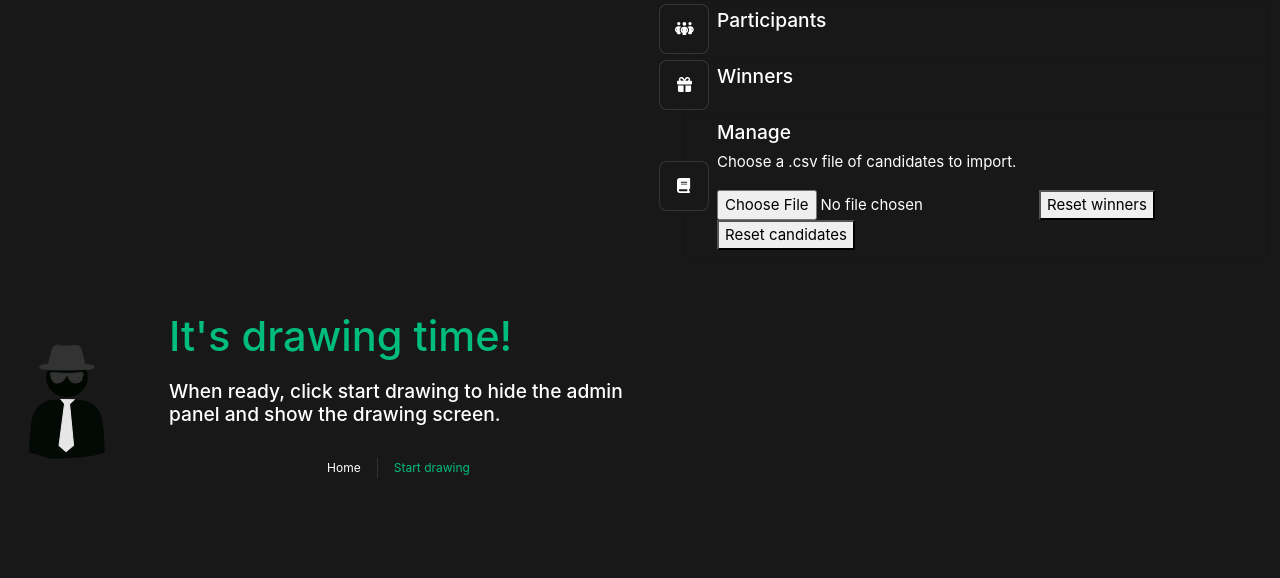
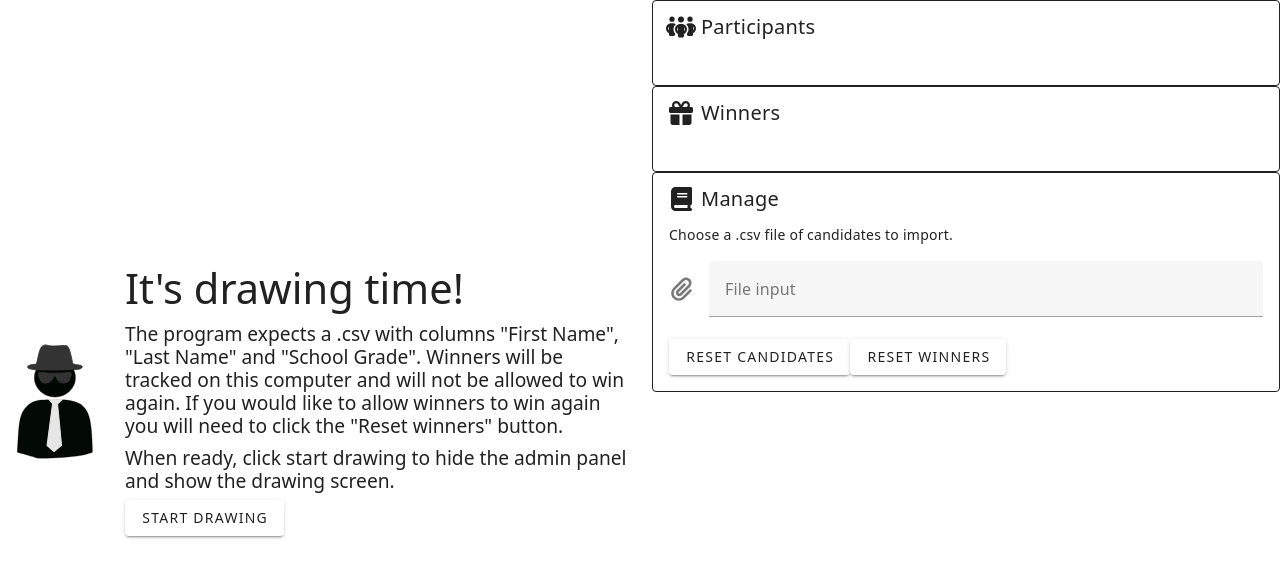
Before and after one commit to Dwiddwid/drawing-selector, a Vue app: page / in a window 1280 px wide. Shown: the top 578 px of the page. Built offline with nearby package versions, Linux system fonts and the light colour scheme.

Commit message:
Added vuetify and upgraded older packages

```diff
--- a/src/App.vue
+++ b/src/App.vue
@@ -17,65 +17,12 @@ onMounted(() => {
 </script>
 
 <template>
-  <RouterView />
+  <v-app>
+    <RouterView /></v-app>
 </template>
 
 <style>
-@import '@/assets/base.css';
 
-#app {
-  height: 100vh;
-
-  font-weight: normal;
-}
-
-header {
-  line-height: 1.5;
-  max-height: 100vh;
-}
-
-.logo {
-  display: block;
-  margin: 0 auto 2rem;
-}
-
-a,
-.green {
-  text-decoration: none;
-  color: hsla(160, 100%, 37%, 1);
-  transition: 0.4s;
-}
-
-@media (hover: hover) {
-  a:hover {
-    background-color: hsla(160, 100%, 37%, 0.2);
-  }
-}
-
-nav {
-  width: 100%;
-  font-size: 12px;
-  text-align: center;
-  margin-top: 2rem;
-}
-
-nav a.router-link-exact-active {
-  color: var(--color-text);
-}
-
-nav a.router-link-exact-active:hover {
-  background-color: transparent;
-}
-
-nav a {
-  display: inline-block;
-  padding: 0 1rem;
-  border-left: 1px solid var(--color-border);
-}
-
-nav a:first-of-type {
-  border: 0;
-}
 
 
 </style>
--- a/src/components/AdminPanel.vue
+++ b/src/components/AdminPanel.vue
@@ -1,10 +1,4 @@
 <script setup>
-import AdminItem from "./AdminItem.vue";
-import DocumentationIcon from "./icons/IconDocumentation.vue";
-import ToolingIcon from "./icons/IconTooling.vue";
-import EcosystemIcon from "./icons/IconEcosystem.vue";
-import CommunityIcon from "./icons/IconCommunity.vue";
-import SupportIcon from "./icons/IconSupport.vue";
 import { useParticipantStore } from "../stores/participants.js";
 import {ref} from "vue"
 
@@ -89,52 +83,52 @@ function resetWinners(){
 </script>
 
 <template>
-  <div class="list-group admin-panel">
-    <AdminItem>
-      <template #icon>
-        <font-awesome-icon icon="fa-solid fa-people-group" />
-      </template>
-      <template #heading>Participants</template>
+  <v-card prepend-icon="fas fa-people-group" variant="outlined">
+    <template v-slot:title>
+      Participants
+    </template>
 
-      <ul>
-        <li v-for="participant in store.getParticipants">
-          {{participant["First Name"]}} {{participant["Last Name"]}}
-        </li>
-      </ul>
-    </AdminItem>
+    <template v-slot:text>
+      <v-list lines="one" density="compact">
+        <v-list-item v-for="participant in store.getParticipants"
+          :title="participant['First Name'] + ' ' + participant['Last Name']" :value="participant"></v-list-item>
+      </v-list>
+    </template>
+  </v-card>
+  <v-card prepend-icon="fas fa-gift" variant="outlined">
+    <template v-slot:title>
+      Winners
+    </template>
 
-    <AdminItem>
-      <template #icon>
-        <font-awesome-icon icon="fa-solid fa-gift" />
-      </template>
-      <template #heading>Winners</template>
+    <template v-slot:text>
+      <v-list lines="one" density="compact">
+        <v-list-item v-for="participant in store.winners"
+          :title="participant['First Name'] + ' ' + participant['Last Name']" :value="participant"></v-list-item>
+      </v-list>
+    </template>
+  </v-card>
 
-      <ul>
-        <li v-for="participant in store.winners">
-          {{participant["First Name"]}} {{participant["Last Name"]}}
-        </li>
-      </ul>
-    </AdminItem>
+  <v-card prepend-icon="fas fa-book" variant="outlined">
+    <template v-slot:title>
+      Manage
+    </template>
 
-    <AdminItem>
-      <template #icon>
-        <font-awesome-icon icon="fa-solid fa-book" />
-      </template>
-      <template #heading>Manage</template>
-
+    <template v-slot:text>
       <p>Choose a .csv file of candidates to import.</p>
 
-      <input type="file" ref="myFile" @change="selectedFile" />
-      <button type="button" v-on:click="resetWinners">Reset winners</button>
-      <button type="button" v-on:click="resetCandidates">Reset candidates</button>
-    </AdminItem>
+      <v-file-input label="File input" ref="myFile" @change="selectedFile"></v-file-input>
+      <v-btn @click="resetCandidates">Reset candidates</v-btn>
+      <v-btn @click="resetWinners">Reset winners</v-btn>
+    </template>
+  </v-card>
 
-  </div>
+
+
 
 </template>
 
 <style>
-.admin-panel{
+/* .admin-panel{
   padding-left: 2rem;
-}
+} */
 </style>
--- a/src/components/Title.vue
+++ b/src/components/Title.vue
@@ -10,6 +10,10 @@ defineProps({
 <template>
   <div class="greetings">
     <h1 class="green">{{ msg }}</h1>
+    <h3>
+      The program expects a .csv with columns "First Name", "Last Name"  and "School Grade". Winners will be tracked on this computer and will not
+      be allowed to win again. If you would like to allow winners to win again you will need to click the "Reset winners" button.
+    </h3>
     <h3>
       When ready, click start drawing to hide the admin panel and show the drawing screen.
     </h3>
--- a/src/main.js
+++ b/src/main.js
@@ -1,21 +1,31 @@
 import { createApp } from 'vue'
 import { createPinia } from 'pinia'
 import { FontAwesomeIcon } from "@fortawesome/vue-fontawesome";
-import { library } from "@fortawesome/fontawesome-svg-core";
-import { faPeopleGroup, faGift, faBook } from "@fortawesome/free-solid-svg-icons";
-
+// import { library } from "@fortawesome/fontawesome-svg-core";
+// import { faPeopleGroup, faGift, faBook } from "@fortawesome/free-solid-svg-icons";
+import { registerPlugins } from '@/plugins'
 import "bootstrap/dist/css/bootstrap.min.css";
 import App from './App.vue'
-import router from './router'
+
+// Vuetify
+// import 'vuetify/styles'
+// import { createVuetify } from 'vuetify'
+// import * as components from 'vuetify/components'
+// import * as directives from 'vuetify/directives'
+
+// const vuetify = createVuetify({
+//     components,
+//     directives,
+//   })
 
 
-library.add([faPeopleGroup, faGift, faBook]);
+// library.add([faPeopleGroup, faGift, faBook]);
 
 const app = createApp(App)
 
-app.component("font-awesome-icon", FontAwesomeIcon);
-app.use(createPinia())
-app.use(router)
+// app.component("font-awesome-icon", FontAwesomeIcon);
+
+registerPlugins(app)
 
 app.mount('#app')
 
--- /dev/null
+++ b/src/plugins/index.js
@@ -0,0 +1,24 @@
+/**
+ * plugins/index.js
+ *
+ * Automatically included in `./src/main.js`
+ */
+
+// Plugins
+import vuetify from './vuetify'
+import pinia from '@/stores'
+import router from '@/router'
+import { library } from '@fortawesome/fontawesome-svg-core'
+import { FontAwesomeIcon } from '@fortawesome/vue-fontawesome'
+import { fas } from '@fortawesome/free-solid-svg-icons'
+import { far } from '@fortawesome/free-regular-svg-icons'
+
+export function registerPlugins (app) {
+  app
+    .use(vuetify)
+    .use(router)
+    .use(pinia)
+    .component('font-awesome-icon', FontAwesomeIcon) // Register component globally
+    library.add(fas) // Include needed solid icons
+    library.add(far) // Include needed regular icons
+}
--- /dev/null
+++ b/src/plugins/vuetify.js
@@ -0,0 +1,18 @@
+import 'vuetify/styles'
+import { createVuetify } from 'vuetify'
+import { aliases, fa } from 'vuetify/iconsets/fa-svg'
+
+// import * as components from 'vuetify/components'
+// import * as directives from 'vuetify/directives'
+
+export default createVuetify(
+    {
+        icons: {
+        defaultSet: 'fa',
+        aliases,
+        sets: {
+          fa,
+        },
+      }
+    },
+)
--- /dev/null
+++ b/src/stores/index.js
@@ -0,0 +1,4 @@
+// Utilities
+import { createPinia } from 'pinia'
+
+export default createPinia()
--- a/src/views/DrawingView.vue
+++ b/src/views/DrawingView.vue
@@ -17,17 +17,15 @@ const store = useParticipantStore();
               {{store.candidates[store.index]['First Name']}} {{store.currentCandidate['Last Name']}}
             </h2>
             <div class="mb-4">{{store.currentCandidate['School Grade']}}</div>
-
-            <div class="mb-4">{{store.currentCandidate}}</div>
           </div>
         </div>
-        <button type="button" class="btn btn-primary mt-4" v-if="!store.spinning" v-on:click="store.selectRandomCandidate()">GO!</button>
+        <v-btn v-show="!store.spinning" variant="elevated" color="primary" v-on:click="store.selectRandomCandidate()">GO!</v-btn>
       </div>
     </div>
   </div>
 </template>
 
-<style>
+<style scoped>
 button {
   width: 100%;
 }
@@ -46,4 +44,22 @@ button {
     text-align: center;
   }
 }
+
+body {
+  background-color: #d1e0e0; /* Light blue base color */
+  color: #333333; /* Dark grey text color */
+}
+
+.v-card {
+  background: #e0f2f1; /* Light teal for cards */
+}
+
+.v-btn {
+  background-color: #2980b9; /* Dark blue accent for button */
+}
+
+h1,
+h2 {
+  color: #2980b9; /* Dark blue accent for text */
+}
 </style>
--- a/src/views/HomeView.vue
+++ b/src/views/HomeView.vue
@@ -5,7 +5,7 @@ import Title from "../components/Title.vue";
 
 <template>
 
-  <div class="container-fluid">
+  <v-main>
     <div class="row">
       <div class="col-6 d-flex align-items-center vh-100">
         <img alt="Spy" class="logo" src="@/assets/user-spy.svg" width="125" height="125" />
@@ -14,46 +14,17 @@ import Title from "../components/Title.vue";
           <Title msg="It's drawing time!" />
 
           <nav>
-            <RouterLink to="/">Home</RouterLink>
-            <RouterLink to="/drawing">Start drawing</RouterLink>
+            <v-btn to="/drawing">Start drawing</v-btn>
           </nav>
         </div>
       </div>
-      <div class="col-6 d-flex align-items-center admin-col h-100">
-      <AdminPanel />
+      <div class="col-6 admin-col h-100">
+        <AdminPanel />
       </div>
     </div>
-  </div>
+  </v-main>
 </template>
 
 <style>
-header {
-  line-height: 1.5;
-  max-height: 100vh;
-}
 
-.admin-col {
-  overflow-y: auto;
-}
-
-.logo {
-  display: block;
-  margin: 0 auto 2rem;
-}
-
-header {
-  display: flex;
-  place-items: center;
-  padding-right: calc(var(--section-gap) / 2);
-}
-
-header .wrapper {
-  display: flex;
-  place-items: flex-start;
-  flex-wrap: wrap;
-}
-
-.logo {
-  margin: 0 2rem 0 0;
-}
 </style>
--- a/vite.config.js
+++ b/vite.config.js
@@ -2,10 +2,14 @@ import { fileURLToPath, URL } from 'url'
 
 import { defineConfig } from 'vite'
 import vue from '@vitejs/plugin-vue'
+import Vuetify from 'vite-plugin-vuetify'
 
 // https://vitejs.dev/config/
 export default defineConfig({
-  plugins: [vue()],
+  plugins: [
+    vue(),
+    Vuetify({ autoImport: true }), // Enabled by default
+  ],
   resolve: {
     alias: {
       '@': fileURLToPath(new URL('./src', import.meta.url))
```
Also changed, not shown: package.json (+13 -10 lines), 1 other file (tests, documents, lock files or other folders).
